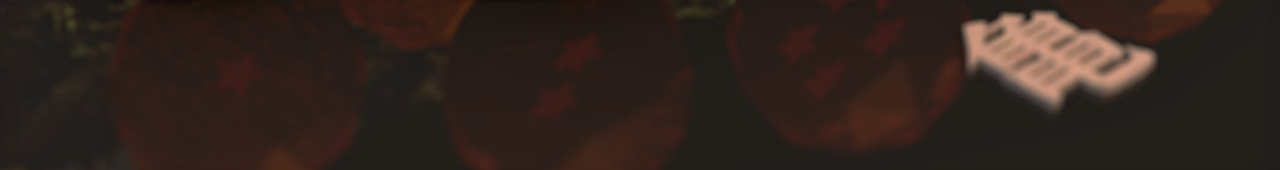
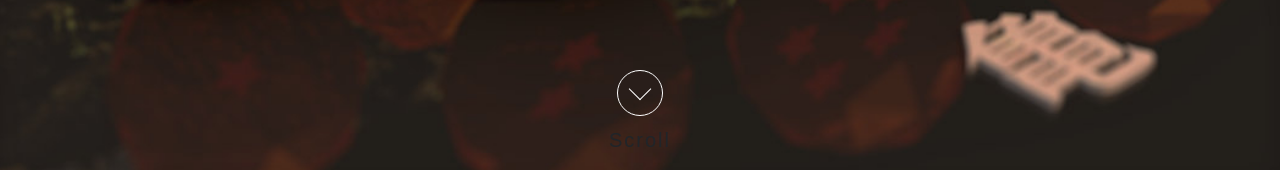
Before and after one commit to jimmyqiji/NewPersonalWebsiteReact, a React (Create React App) app: page /portfolio in a window 1280 px wide. Shown: the part 630-800 px from the top of the page. Built offline with nearby package versions, Linux system fonts and the light colour scheme.

Commit message:
add scroll button

```diff
--- a/src/Portfolio.js
+++ b/src/Portfolio.js
@@ -1,5 +1,6 @@
 import React from 'react';
 import TitlePage from './portfolio/titlepage'
+import ProjectPage from './portfolio/projectpage'
 import FooterPage from './landing/footer'
 // import './index.css'
 
@@ -8,6 +9,7 @@
 		return(
 			<div>
 				<TitlePage />
+				<ProjectPage />
 				<FooterPage />
 			</div>
 		);
--- /dev/null
+++ b/src/portfolio/projectpage.js
@@ -0,0 +1,14 @@
+import React from 'react'
+import './projectpage.css'
+
+class ProjectPage extends React.Component {
+	render() {
+		return(
+			<div id="projectpage">
+
+			</div>
+		);
+	}
+}
+
+export default ProjectPage;
--- a/src/portfolio/titlepage.css
+++ b/src/portfolio/titlepage.css
@@ -35,3 +35,95 @@
 	color: white;
 	text-shadow: -1px 0 black, 0 1px black, 1px 0 black, 0 -1px black;
 }
+
+.scrldown a {
+  position: absolute;
+  bottom: 20px;
+  left: 50%;
+  z-index: 2;
+  display: inline-block;
+  -webkit-transform: translate(-50%, 0);
+  transform: translate(-50%, 0);
+  color: #fff;
+  font : normal 400 20px/1 'Josefin Sans', sans-serif;
+  letter-spacing: .1em;
+  text-decoration: none;
+  transition: opacity .3s;
+}
+.scrldown a:hover {
+  opacity: .5;
+}
+
+#scrldown1 a {
+  padding-top: 60px;
+}
+#scrldown1 a span {
+  position: absolute;
+  top: 0;
+  left: 50%;
+  width: 46px;
+  height: 46px;
+  margin-left: -23px;
+  border: 1px solid #fff;
+  border-radius: 100%;
+  box-sizing: border-box;
+}
+#scrldown1 a span::after {
+  position: absolute;
+  top: 50%;
+  left: 50%;
+  content: '';
+  width: 16px;
+  height: 16px;
+  margin: -12px 0 0 -8px;
+  border-left: 1px solid #fff;
+  border-bottom: 1px solid #fff;
+  -webkit-transform: rotate(-45deg);
+  transform: rotate(-45deg);
+  box-sizing: border-box;
+}
+#scrldown1 a span::before {
+  position: absolute;
+  top: 0;
+  left: 0;
+  z-index: -1;
+  content: '';
+  width: 44px;
+  height: 44px;
+  box-shadow: 0 0 0 0 rgba(255,255,255,.1);
+  border-radius: 100%;
+  opacity: 0;
+  -webkit-animation: sdb03 3s infinite;
+  animation: sdb03 3s infinite;
+  box-sizing: border-box;
+}
+@-webkit-keyframes sdb03 {
+  0% {
+    opacity: 0;
+  }
+  30% {
+    opacity: 1;
+  }
+  60% {
+    box-shadow: 0 0 0 15px rgba(255,255,255,.1);
+    opacity: 0;
+  }
+  100% {
+    opacity: 0;
+  }
+}
+@keyframes sdb03 {
+  0% {
+    opacity: 0;
+  }
+  30% {
+    opacity: 1;
+  }
+  60% {
+    box-shadow: 0 0 0 15px rgba(255,255,255,.1);
+    opacity: 0;
+  }
+  100% {
+    opacity: 0;
+  }
+}
--- a/src/portfolio/titlepage.js
+++ b/src/portfolio/titlepage.js
@@ -15,6 +15,9 @@
 					<div id="title"><h1>Portfolio</h1></div>
 					<div id="subtitle"><h2>A Collection of Projects</h2></div>
 				</div>
+				<div id="scrldown1" class="scrldown">
+					<a scrlto="#projectpage"><span></span>Scroll</a>
+				</div>
 			</div>
 		);
 	}
```
Also changed, not shown: src/portfolio/projectpage.css (added).
